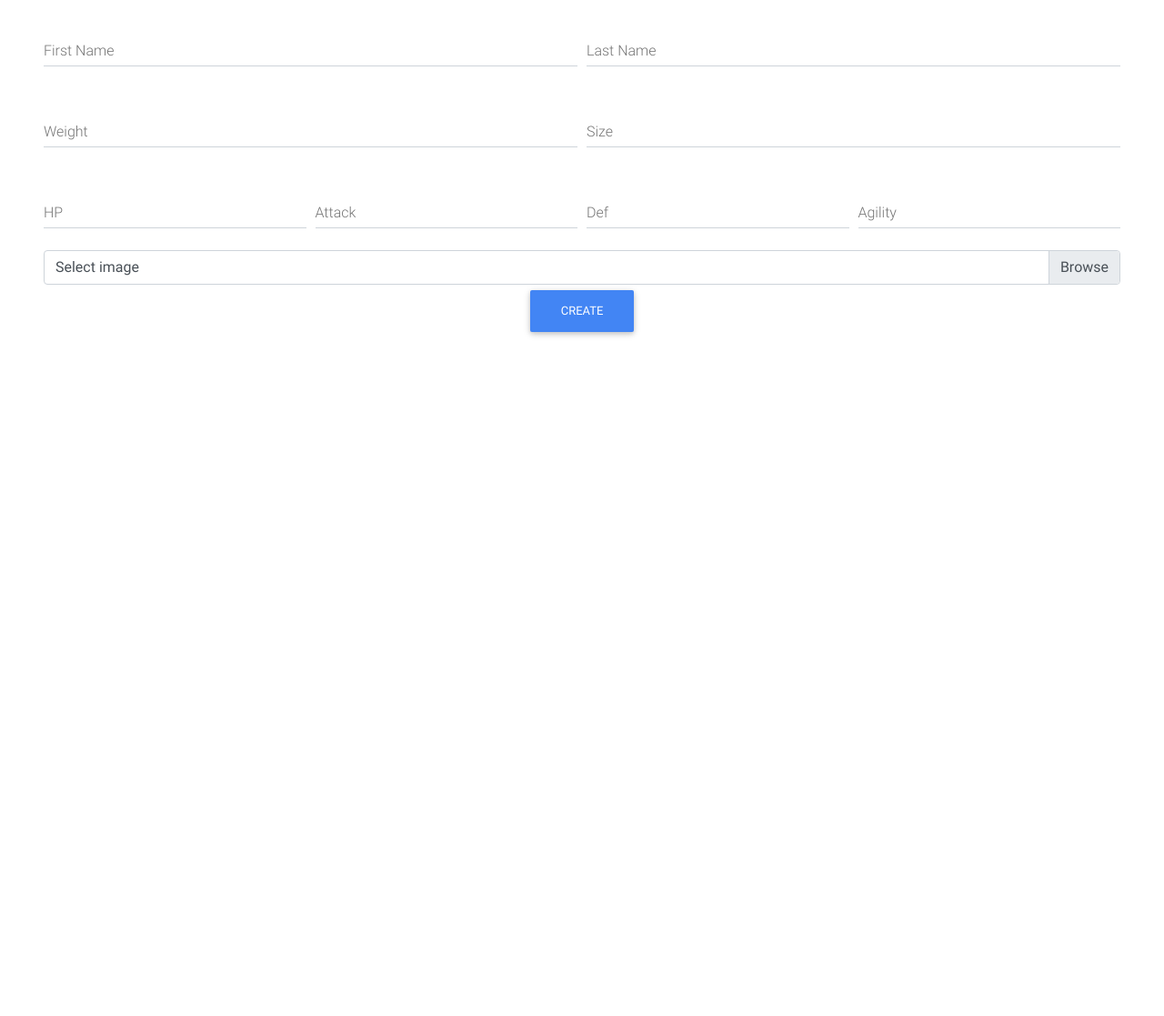
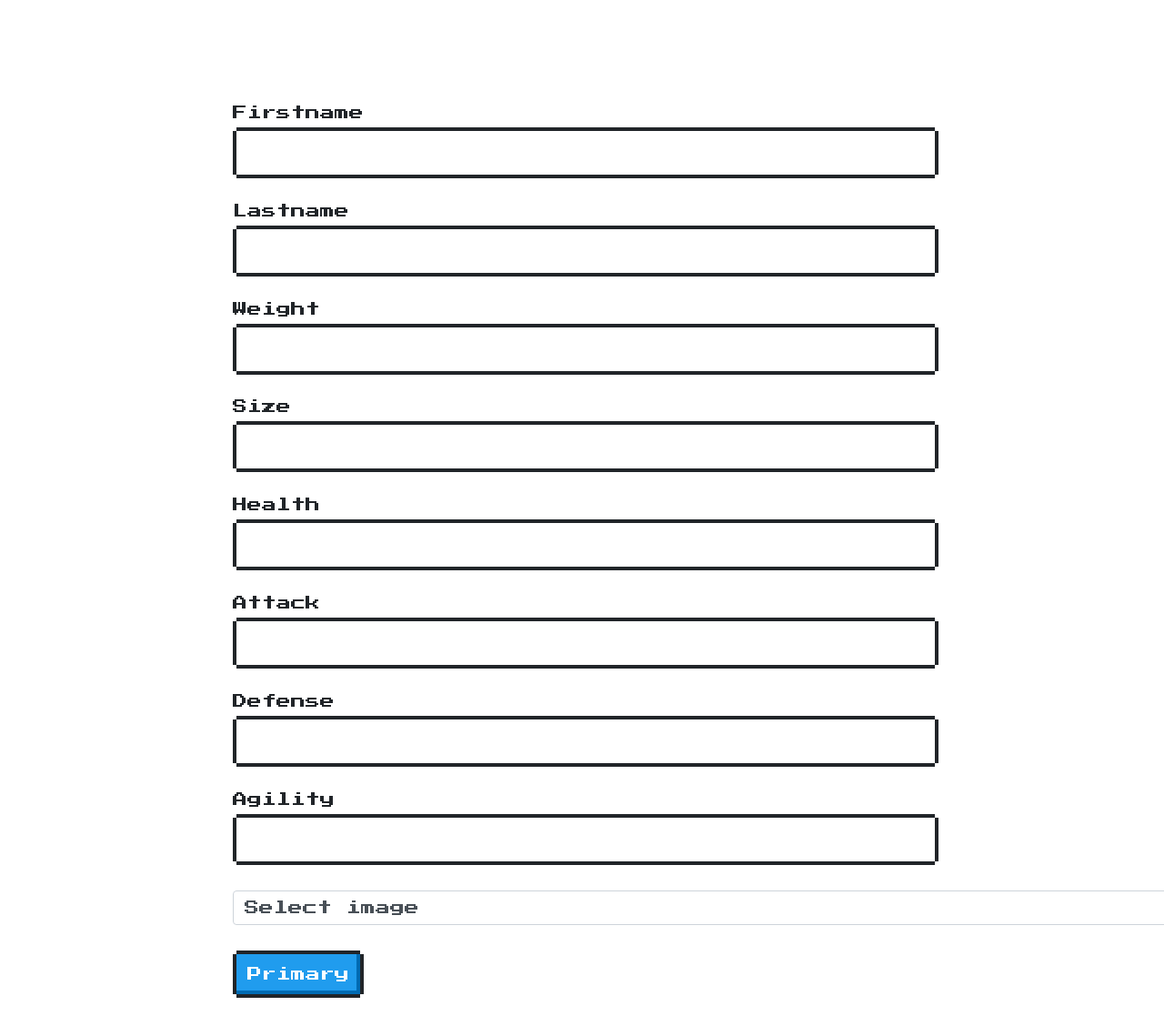
Before and after one commit to BourGuy64/RatzSlayer3, a PHP site: template src/views/form-char.html.twig in a window 1280 px wide. Shown: the whole page at 91% size. Run offline with PHP 8.4, Linux system fonts and the light colour scheme; the template is opened without the code that fills it, so the values that code supplies are empty; some libraries are stand-ins or nearby versions.

Commit message:
update css

```diff
--- /dev/null
+++ b/src/css/form.css
@@ -0,0 +1,7 @@
+form {
+    margin-top: 10vh;
+}
+
+form > div {
+    margin: 2.5vh 20vw 0 20vw;
+}
--- a/src/views/base.html.twig
+++ b/src/views/base.html.twig
@@ -7,14 +7,14 @@
     {% block css %}
         <!-- Font Awesome -->
         <link rel="stylesheet" href="https://use.fontawesome.com/releases/v5.8.2/css/all.css">
+        <!-- Bootstrap core CSS -->
+        <link href="{{dir}}/src/framework/mdbootstrap/css/bootstrap.min.css" rel="stylesheet">
+        <!-- Material Design Bootstrap -->
+        <link href="{{dir}}/src/framework/mdbootstrap/css/mdb.min.css" rel="stylesheet">
         <!-- NES.css core CSS -->
         <link href="{{dir}}/src/framework/nescss/nes.min.css" rel="stylesheet">
         <!-- NES.css -->
         <link href="{{dir}}/src/framework/nescss/nes.min.css" rel="stylesheet">
-        <!-- Bootstrap core CSS -->
-        <link href="{{dir}}/src/framework/mdbootstrap/css/bootstrap.min.css" rel="stylesheet">
-        <!-- Material Design Bootstrap -->
-        <link href="{{dir}}/src/framework/mdbootstrap/css/mdb.min.css" rel="stylesheet">
         <!-- Your custom styles (optional) -->
         <link href="{{dir}}/src/css/style.css" rel="stylesheet">
     {% endblock %}
--- a/src/views/form-char.html.twig
+++ b/src/views/form-char.html.twig
@@ -1,81 +1,62 @@
 {% extends 'base.html.twig' %}
 
+{% block css %}
+{{ parent() }}
+<link href="{{dir}}/src/css/form.css" rel="stylesheet">
+{% endblock %}
+
 {% block main %}
-<div class="mx-5 my-2">
 <form id="newChar" method="post" action="characters">
 
-      <div class="form-row">
-        <div class="col">
-          <div class="md-form">
-            <input type="text" id="firstname" class="form-control" required>
-            <label for="firstname">First Name</label>
-          </div>
+    <div class="nes-field">
+        <label for="firstname">Firstname</label>
+        <input type="text" id="firstname" class="nes-input">
     </div>
 
-        <div class="col">
-          <div class="md-form">
-            <input type="text" id="lastname" class="form-control" required>
-            <label for="lastname">Last Name</label>
-          </div>
-        </div>
+    <div class="nes-field">
+        <label for="lastname">Lastname</label>
+        <input type="text" id="lastname" class="nes-input">
     </div>
 
-      <div class="form-row">
-        <div class="col">
-          <div class="md-form">
-            <input type="number" id="weight" class="form-control" min="1" max="100" required>
+    <div class="nes-field">
         <label for="weight">Weight</label>
-          </div>
+        <input type="number" id="weight" class="nes-input">
     </div>
 
-        <div class="col">
-          <div class="md-form">
-            <input type="number" id="size" class="form-control" min="1" max="100" required>
+    <div class="nes-field">
         <label for="size">Size</label>
-          </div>
-        </div>
+        <input type="number" id="size" class="nes-input">
     </div>
 
-      <div class="form-row">
-        <div class="col">
-          <div class="md-form">
-            <input type="number" id="hp" class="form-control" min="1" max="100" required>
-            <label for="hp">HP</label>
-          </div>
+    <div class="nes-field">
+        <label for="hp">Health</label>
+        <input type="number" id="hp" class="nes-input">
     </div>
 
-        <div class="col">
-          <div class="md-form">
-            <input type="number" id="attack" class="form-control" min="1" max="100" required>
+    <div class="nes-field">
         <label for="attack">Attack</label>
-          </div>
+        <input type="number" id="attack" class="nes-input">
     </div>
 
-        <div class="col">
-          <div class="md-form">
-            <input type="number" id="def" class="form-control" min="1" max="100" required>
-            <label for="def">Def</label>
-          </div>
+    <div class="nes-field">
+        <label for="def">Defense</label>
+        <input type="number" id="def" class="nes-input">
     </div>
 
-        <div class="col">
-          <div class="md-form">
-            <input type="number" id="agility" class="form-control" min="1" max="100" required>
-            <label for="agility">Agility</label>
-          </div>
-        </div>
+    <div class="nes-field">
+        <label for="Agility">Agility</label>
+        <input type="number" id="agility" class="nes-input">
     </div>
 
-      <div class="input-group">
     <div class="custom-file">
-              <input type="file" id="img" name="img" class="custom-file-input"  aria-describedby="inputGroupFileAddon01">
+        <input type="file" id="img" name="img" class="custom-file-input" aria-describedby="inputGroupFileAddon01">
         <label class="custom-file-label" for="img">Select image</label>
     </div>
-      </div>
 
-      <div class="d-flex justify-content-center">
-        <button class="btn btn-primary" type="submit">Create</button>
+
+    <div>
+        <button type="submit" class="nes-btn is-primary">Primary</button>
     </div>
 </form>
-</div>
+
 {% endblock %}
```
Also changed, not shown: src/views/form-monster.html.twig (+24 -45 lines). Lines whose indentation alone changed are shown as unchanged.
